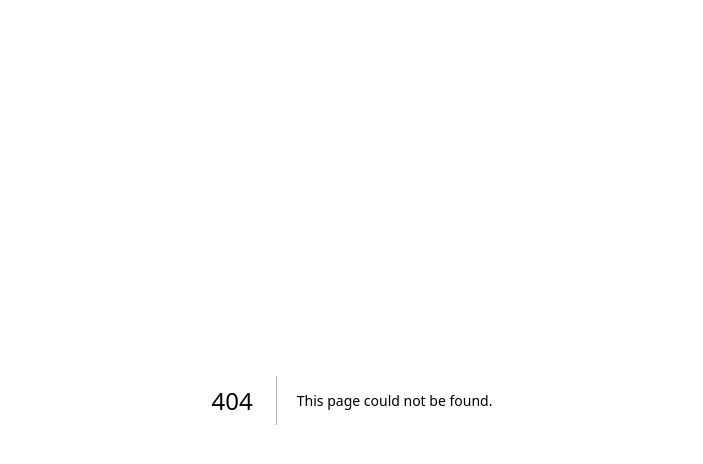
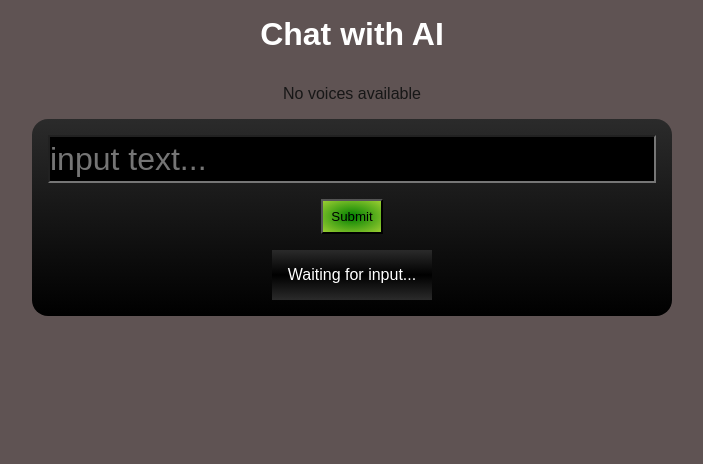
Before and after one commit to hemingus/ai-dashboard, a Next.js app: page /chat in a window 1280 px wide. Before the commit this address had no page. Shown: the top 464 px of the page, without its empty margins (288-991 px from the left). Built offline with nearby package versions, Linux system fonts and the light colour scheme.

Commit message:
feat: add chat and weather pages

```diff
--- /dev/null
+++ b/src/app/chat/page.tsx
@@ -0,0 +1,17 @@
+import OpenAItest from "../components/OpenAI/OpenAItest";
+import styles from "../page.module.css";
+import { VoiceProvider } from "../context/VoiceContext";
+import VoiceSelector from "../components/VoiceSelector/VoiceSelector";
+
+export default function Home() {
+
+  return (
+    <VoiceProvider>
+      <div className={styles.page}>
+        <h1 className={styles.header}>Chat with AI</h1>
+        <VoiceSelector />
+        <OpenAItest />
+      </div>
+    </VoiceProvider>
+  );
+}
```
Also changed, not shown: src/app/weather/page.tsx (added, +17 -0 lines).
